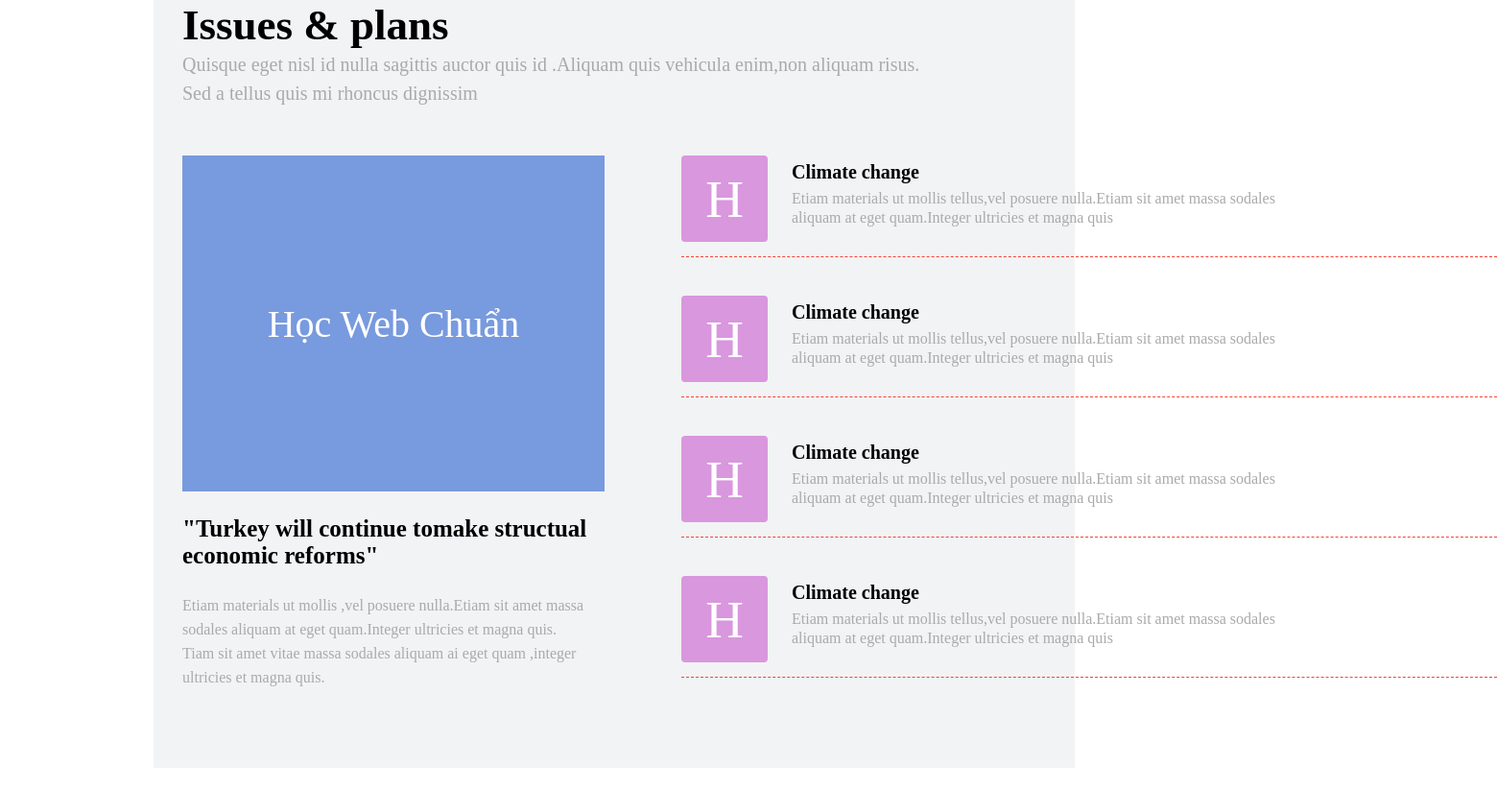
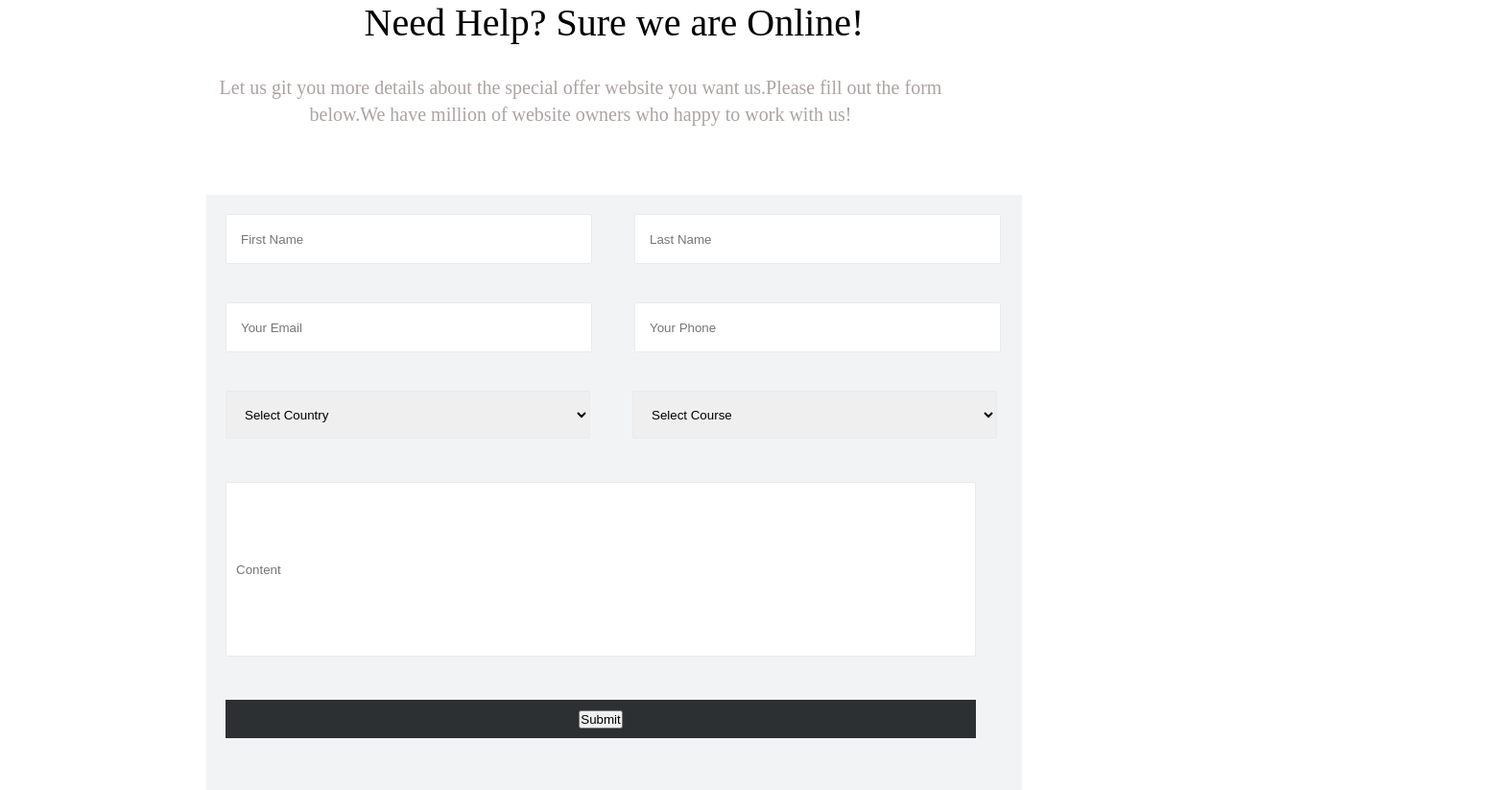
Before and after one commit to doanvanquang1211/project4, a plain HTML site: page baithuchanh1/index.html in a window 1280 px wide. Shown: the whole page at 96% size, 1560 px wide, since content can reach past the window. Before the commit the page ends 800 px from the top, so only its background shows below. Drawn offline with Linux system fonts and the light colour scheme.

Commit message:
add commit

```diff
--- a/baithuchanh1/index.html
+++ b/baithuchanh1/index.html
@@ -10,72 +10,48 @@
 </head>
 
 <body>
+
     <div class="container">
-        <div class="content1">
-            <h1>Issues & plans</h1>
-            <p class="text">Quisque eget nisl id nulla sagittis auctor quis id .Aliquam quis vehicula enim,non aliquam
-                risus.</p>
-            <p class="text">Sed a tellus quis mi rhoncus dignissim</p>
+        <div class="title">
+            <h2 class="text">Need Help? Sure we are Online!</h2>
+            <p class="text1">Let us git you more details about the special offer website you want us.Please fill out
+                the
+                form
+                below.We have
+                million of website owners who happy to work with us!</p>
+
         </div>
-        <div class="content">
-            <div class="content2">
-                <p class="text1">Học web chuẩn</p>
-                <h3>"Turkey will continue tomake structual economic reforms"</h3>
-                <p class="text22">Etiam materials ut mollis ,vel posuere nulla.Etiam sit amet massa sodales aliquam at
-                    eget
-                    quam.Integer
-                    ultricies et magna quis.</p>
-                <p class="text22">Tiam sit amet vitae massa sodales aliquam ai eget quam ,integer ultricies et magna
-                    quis.</p>
-            </div>
-            <div class="content3">
-                <ul>
-                    <li >
-                        <p class="text4">H</p>
-                        <div class="lst">
-                            <h4>Climate change</h4>
-                            <p class="text5">Etiam materials ut mollis tellus,vel posuere nulla.Etiam sit amet massa
-                                sodales
-                                aliquam at eget
-                                quam.Integer ultricies et magna quis</p>
-                        </div>
-                    </li>
-                    <li>
-                        <p class="text4">H</p>
-                        <div class="lst">
-                            <h4>Climate change</h4>
-                            <p class="text5">Etiam materials ut mollis tellus,vel posuere nulla.Etiam sit amet massa
-                                sodales
-                                aliquam at eget
-                                quam.Integer ultricies et magna quis</p>
-                        </div>
-                    </li>
-                    <li>
-                        <p class="text4">H</p>
-                        <div class="lst">
-                            <h4>Climate change</h4>
-                            <p class="text5">Etiam materials ut mollis tellus,vel posuere nulla.Etiam sit amet massa
-                                sodales
-                                aliquam at eget
-                                quam.Integer ultricies et magna quis</p>
-                        </div>
-                    </li>
-                    <li>
-                        <p class="text4">H</p>
-                        <div class="lst">
-                            <h4>Climate change</h4>
-                            <p class="text5">Etiam materials ut mollis tellus,vel posuere nulla.Etiam sit amet massa
-                                sodales
-                                aliquam at eget
-                                quam.Integer ultricies et magna quis</p>
-                        </div>
+        <div class="menu">
+            <form class="input-form">
+                <div class="list">
+                    <div><input class="list1" type="text" placeholder="First Name" value="">
+                        <input class="list1" type="text" placeholder="Last Name" value="">
+                    </div>
+                    </p>
+                    <input class="list1" type="email" placeholder="Your Email" value="">
+                    <input class="list1" type="number" placeholder="Your Phone" value="">
+                </div>
+                <select class="country">
+                    <option>Select Country</option>
+                    <option value="Viet Nam">Viet Nam</option>
+                    <option value="Nhat Ban">Nhat Ban</option>
+                    <option value="Mi">Mi</option>
+                </select>
+                <select class="country">
+                    <option>Select Course</option>
+                    <option value="html">Html</option>
+                    <option value="CSS">CSS</option>
+                </select>
+                <div><input class="input-text" type="text" placeholder="Content">
+                </div>
 
-                    </li>
-                </ul>
-            </div>
+                <div class="click"><button type="submit">Submit</button></div>
+            </form>
         </div>
+    </div>
 
-    </div>
+
+
 </body>
 
 </html>
--- a/baithuchanh1/style.css
+++ b/baithuchanh1/style.css
@@ -7,108 +7,79 @@ ul {
     list-style: none;
 }
 
-body{
+body {
     width: 100vw;
     height: 100vh;
     display: flex;
+    flex-direction: column;
     align-items: center;
-    justify-content: center;
-}
-.container {
-    width: 75%;
-    height: 800px;
-    background-color:rgb(242,243,245);
 }
 
-.container .content1 {
-    width: 70vw;
+.container {
+    width: 850px;
+    height: 700px;
 }
 
-.container .content1 h1 {
-    font-size: 45px;
-    margin-left: 30px;
+.container .menu {
+    width: 850px;
+    background-color: rgb(242, 243, 245);
+    height: 620px;
+    margin-top: 70px;
+    color: rgb(172, 163, 163);
 }
 
-.container .content1 .text {
-    font-size: 20px;
-    color: rgb(169, 170, 170);
-    line-height: 30px;
-    margin-left: 30px;
+.container .title {
+    text-align: center;
 }
 
-.container .content {
-    width: 1400px;
-    height: 70vh;
+.container .title .text {
+    font-size: 40px;
+    font-weight: normal;
+    margin-bottom: 30px;
 }
 
-.container .content2 {
-    width: 500px;
-    float: left;
+.container .title .text1 {
+    font-size: 20px;
+    width: 780px;
+    margin-bottom: 55px;
+    line-height: 28px;
+    color: rgb(172, 163, 163);
 }
 
-.container .content .content2 .text1 {
-    background-color: rgb(120, 154, 222);
-    width: 440px;
-    height: 350px;
+.input-form .list .list1 {
+    border: 1px solid rgb(235, 235, 235);
+    width: 350px;
+    height: 20px;
+    padding: 15px;
+    border-radius: 2px;
+    margin: 20px 20px;
+}
+
+.input-form .country {
+    border: 1px solid rgb(235, 235, 235);
+    width: 380px;
+    height: 50px;
+    padding: 15px;
+    margin: 20px 20px;
+    border-radius: 2px;
+}
+
+.input-form .input-text {
+    border: 1px solid rgb(235, 235, 235);
+    width: 770px;
+    height: 180px;
+    padding-left: 10px;
+    border-radius: 2px;
+    margin: 25px 20px;
+}
+
+.input-form .click {
+    border-radius: 0px solid;
+    width: 92%;
+    background-color: rgb(45, 48, 50);
+    height: 40px;
     display: flex;
     align-items: center;
     justify-content: center;
-    font-size: 40px;
-    color: rgb(255, 255, 255);
-    text-transform: capitalize;
-    margin-top: 50px;
-    margin-left: 30px;
+    margin: 20px 20px;
 }
-
-.container .content .content2 h3 {
-    margin: 25px 30px;
-    font-size: 25px;
-    width: 440px;
-}
-
-.container .content .content2 .text22 {
-    margin-left: 30px;
-    line-height: 25px;
-    color: rgb(169, 170, 170);
-    width: 440px;
-}
-
-.container .content .content3 {
-    width: 850px;
-    float: right;
-    margin-top: 50px;
-}
-
-.container .content3 li .text4 {
-    width: 90px;
-    height: 90px;
-    background-color: rgb(217, 151, 222);
-    border-radius: 4px;
-    display: flex;
-    align-items: center;
-    justify-content: center;
-    font-size: 55px;
-    color: rgb(255, 255, 255);
-}
-
-
-
-.container .content .content3 li {
-    /* background-color: brown; */
-    display: flex;
-    margin-bottom: 40px;
-    border-bottom:1px  dashed rgb(244,67,54) ;
-   line-height: 35px;
-}
-.container .content .content3 li .lst h4{
-font-size: 20px;
-margin-left: 25px;
-
-}
-.container .content .content3 li .text5{
-    width: 550px;
-    line-height: 20px;
-    margin-left: 25px;
-    color:  rgb(169, 170, 170);
-    margin-bottom: 30px;
-}
```
